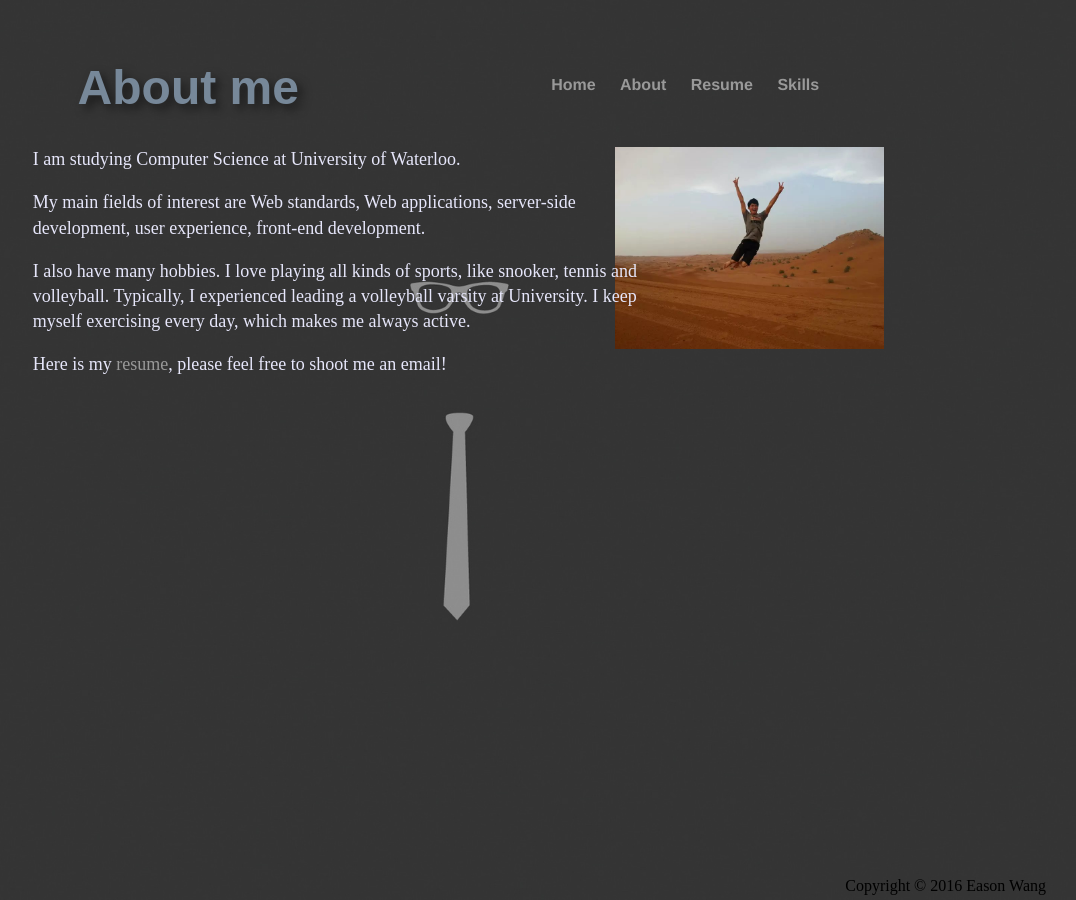
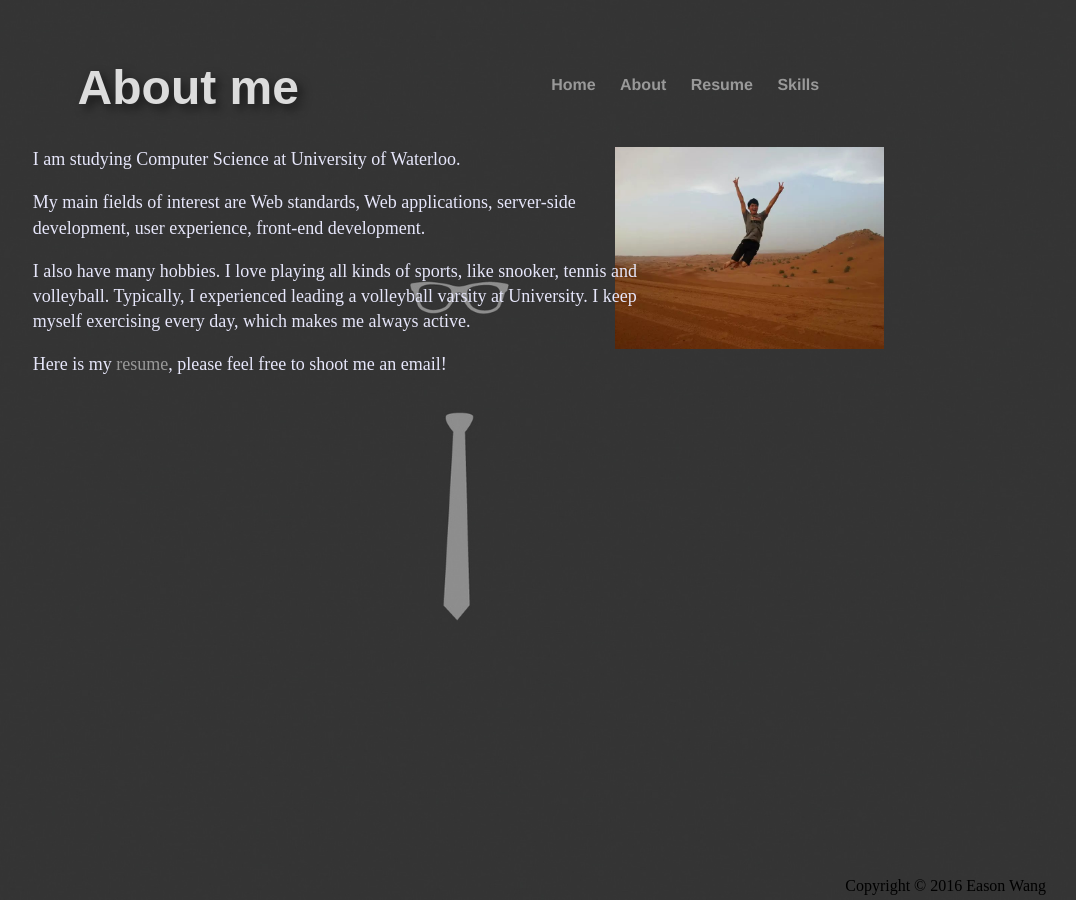
Before and after one commit to Eason666/Easonwang.github.io, a Jekyll site: the page built from about/index.html, in a window 1280 px wide. Shown: the whole page, without its empty margins (204-1280 px from the left). Built offline with Jekyll 4.4.1, drawn with Linux system fonts in a browser that asks for light colours.

Commit message:
Update main.css

```diff
--- a/css/main.css
+++ b/css/main.css
@@ -85,7 +85,7 @@ ul.posts li {
 }
 
 #aboutme{
-	color:#778899;
+	color:#DCDCDC;
 	position:relative;
 	top: 20%;
 	left: 10%;
@@ -108,7 +108,7 @@ ul.posts li {
 }
 
 #skills{
-	color:#778899;
+	color:#DCDCDC;
 	left: 5%;
 	text-shadow: 5px 5px 10px rgba(0, 0, 0, 0.5);
 	text-align: left;
```
